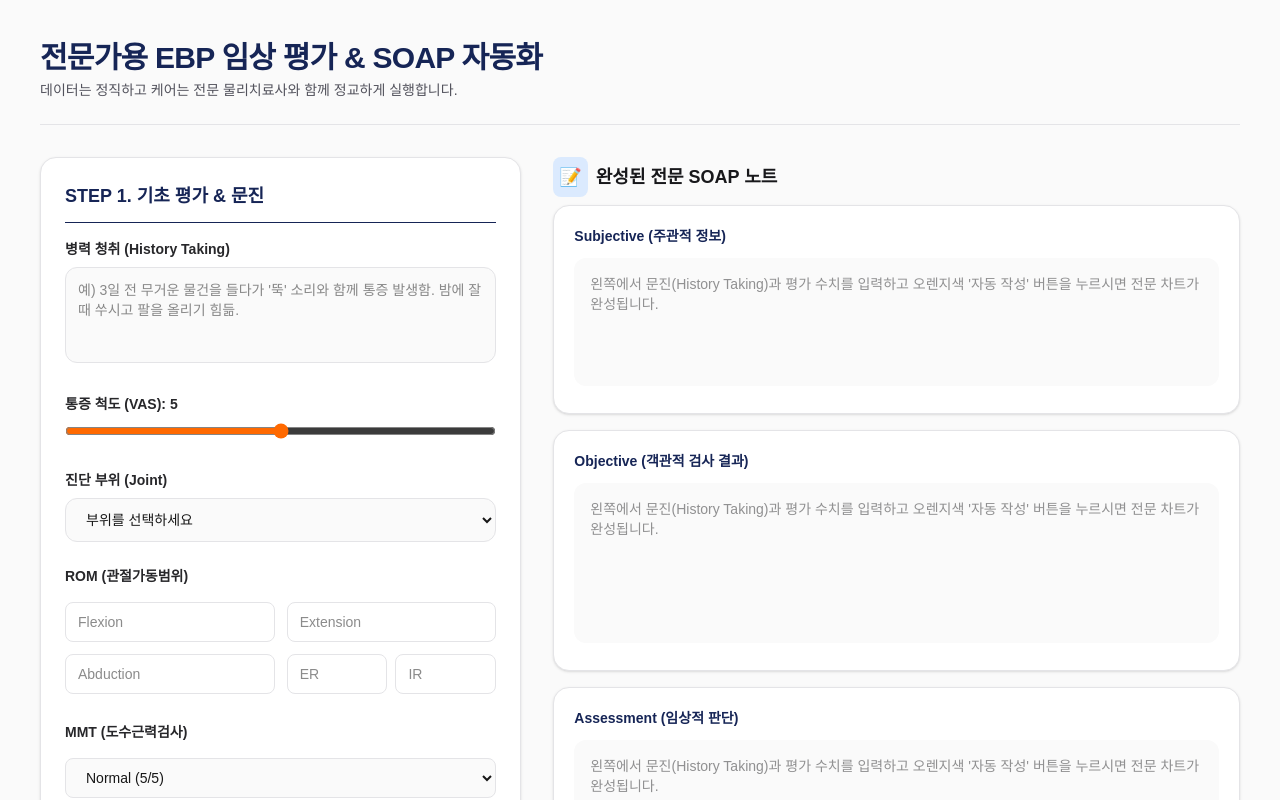
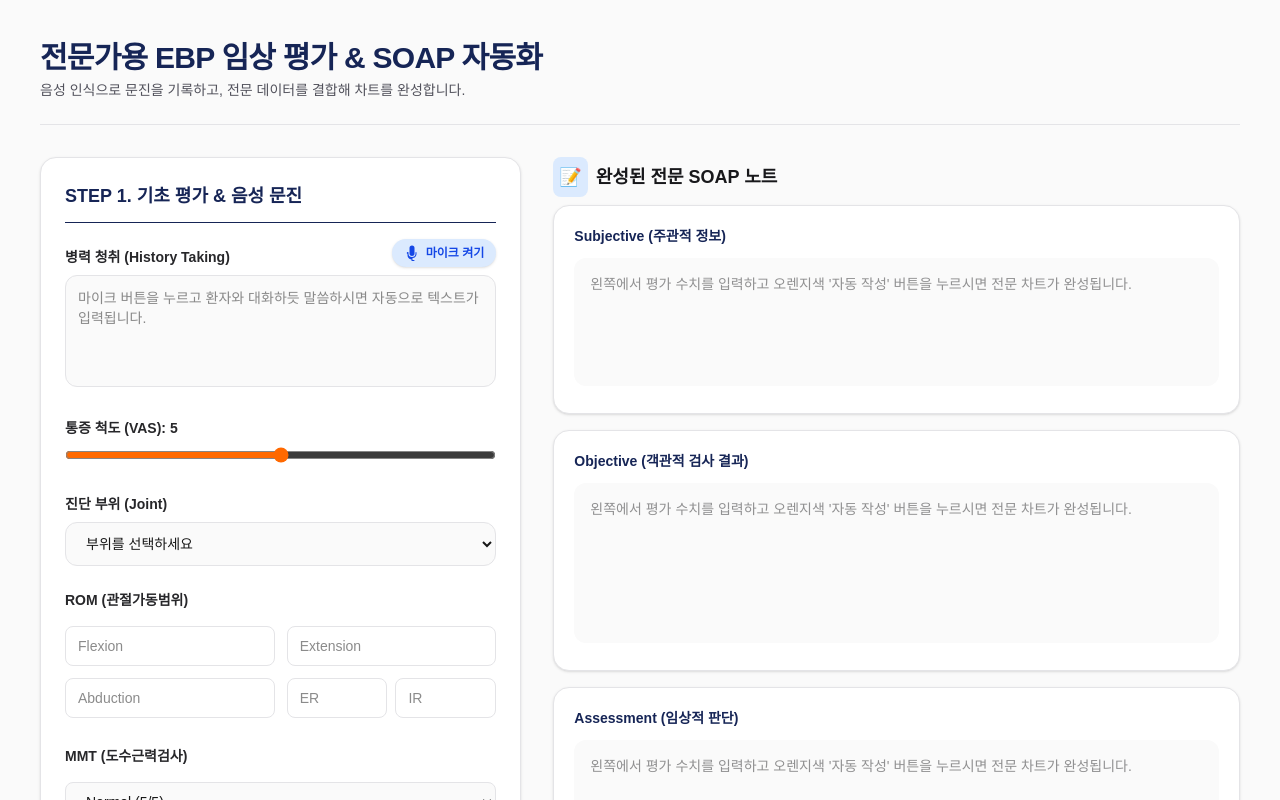
Before and after one commit to BornBone-100/rephyt-mvp, a Next.js app: page /dashboard/soap/new in a window 1280 px wide. Shown: the top 800 px of the page. Built offline with nearby package versions, Linux system fonts and the light colour scheme.

Commit message:
Add Voice STT for History Taking
Made-with: Cursor

```diff
--- a/src/app/(dashboard)/dashboard/soap/new/page.tsx
+++ b/src/app/(dashboard)/dashboard/soap/new/page.tsx
@@ -1,9 +1,8 @@
 "use client";
 
-import { useState } from "react";
+import { useState, useEffect, useRef } from "react";
 import Link from "next/link";
 
-// 📚 전문가용 EBP(근거중심) 특수검사 데이터베이스
 const ebpDatabase = {
   cervical: [
     { id: "spurling", name: "Spurling's Test", paper: "Spurling & Scoville (1944)", purpose: "경추 신경근병증" },
@@ -26,12 +25,14 @@ const ebpDatabase = {
   ]
 };
 
-export default function AdvancedSoapPage() {
+export default function AdvancedSoapVoicePage() {
   const [selectedJoint, setSelectedJoint] = useState<keyof typeof ebpDatabase | "">("");
   const [painScale, setPainScale] = useState<string>("5");
+  const [historyTaking, setHistoryTaking] = useState("");
 
-  // 🚨 [핵심 추가] 병력 청취(History Taking) 상태 관리
-  const [historyTaking, setHistoryTaking] = useState("");
+  // 🎙️ [핵심 추가] 음성 인식 상태 관리
+  const [isListening, setIsListening] = useState(false);
+  const recognitionRef = useRef<any>(null);
 
   const [romData, setRomData] = useState({ flexion: "", extension: "", abd: "", extRot: "", intRot: "" });
   const [mmtData, setMmtData] = useState({ mainMuscle: "Normal (5/5)" });
@@ -39,6 +40,56 @@ export default function AdvancedSoapPage() {
 
   const [isGenerating, setIsGenerating] = useState(false);
   const [soapData, setSoapData] = useState({ subjective: "", objective: "", assessment: "", plan: "" });
+
+  // 🎙️ 음성 인식 초기 세팅 (화면이 켜질 때 브라우저 기능 불러오기)
+  useEffect(() => {
+    if (typeof window !== "undefined") {
+      const SpeechRecognition = (window as any).SpeechRecognition || (window as any).webkitSpeechRecognition;
+      if (SpeechRecognition) {
+        const recognition = new SpeechRecognition();
+        recognition.continuous = true; // 계속 듣기
+        recognition.interimResults = true; // 말하는 도중에도 글씨 보여주기
+        recognition.lang = "ko-KR"; // 한국어 설정
+
+        recognition.onresult = (event: any) => {
+          let currentTranscript = "";
+          for (let i = event.resultIndex; i < event.results.length; i++) {
+            currentTranscript += event.results[i][0].transcript;
+          }
+          // 말하는 내용을 실시간으로 입력창에 텍스트로 반영
+          setHistoryTaking(prev => prev + currentTranscript);
+        };
+
+        recognition.onerror = (event: any) => {
+          console.error("음성 인식 오류:", event.error);
+          setIsListening(false);
+        };
+
+        recognition.onend = () => {
+          setIsListening(false);
+        };
+
+        recognitionRef.current = recognition;
+      }
+    }
+  }, []);
+
+  // 🎙️ 마이크 켜고 끄기 버튼 핸들러
+  const toggleListening = () => {
+    if (isListening) {
+      recognitionRef.current?.stop();
+      setIsListening(false);
+    } else {
+      if (recognitionRef.current) {
+        // 기존 텍스트에 이어서 작성하도록 띄어쓰기 추가
+        setHistoryTaking(prev => prev ? prev + " " : "");
+        recognitionRef.current.start();
+        setIsListening(true);
+      } else {
+        alert("현재 사용 중인 브라우저에서는 음성 인식을 지원하지 않습니다. 크롬(Chrome)이나 사파리(Safari) 최신 버전을 이용해 주세요.");
+      }
+    }
+  };
 
   const handleTestToggle = (testId: string, result: string) => {
     setSpecialTests(prev => ({ ...prev, [testId]: prev[testId] === result ? "" : result }));
@@ -48,23 +99,14 @@ export default function AdvancedSoapPage() {
     setRomData(prev => ({ ...prev, [e.target.name]: e.target.value }));
   };
 
-  // 🪄 [핵심] History Taking을 포함한 자동 변환 로직
   const generateSoapNotes = () => {
     setIsGenerating(true);
 
     setTimeout(() => {
-      // 1. Subjective (주관적 정보 - History Taking 반영)
-      let subjText = `[주호소 및 병력 청취 (History Taking)]\n`;
-      if (historyTaking.trim() !== "") {
-        subjText += `환자 진술: "${historyTaking}"\n`;
-      } else {
-        subjText += `환자 진술: "해당 관절 부위의 통증 및 불편감 호소"\n`;
-      }
-      subjText += `\n[통증 양상]\n`;
-      subjText += `- 통증 척도: VAS ${painScale} / 10\n`;
-      subjText += `- 진단 부위: ${selectedJoint ? selectedJoint.toUpperCase() : "미지정"}`;
+      let subjText = `[주호소 및 문진 - 환자 진술]\n`;
+      subjText += historyTaking.trim() !== "" ? `"${historyTaking}"\n` : `"특별한 진술 없음"\n`;
+      subjText += `\n[통증 양상]\n- 통증 척도: VAS ${painScale} / 10\n- 진단 부위: ${selectedJoint ? selectedJoint.toUpperCase() : "미지정"}`;
 
-      // 2. Objective (객관적 데이터 정리)
       let objText = `[ROM - 관절가동범위]\n`;
       if(romData.flexion) objText += `- Flexion: ${romData.flexion}°\n`;
       if(romData.extension) objText += `- Extension: ${romData.extension}°\n`;
@@ -89,29 +131,21 @@ export default function AdvancedSoapPage() {
         });
       }
 
-      // 3. Assessment (임상적 추론)
       let assetText = `병력 청취 및 주관적 통증(VAS ${painScale}/10)을 종합할 때, ${selectedJoint.toUpperCase()} 부위의 기능적 제한이 확인됨.\n`;
       if (positiveTests.length > 0) {
         assetText += `이학적 검사 결과, ${positiveTests.join(', ')} 에서 양성 반응(+)이 관찰됨. `;
-        assetText += `이는 [${relatedPurposes.filter((v, i, a) => a.indexOf(v) === i).join(', ')}] 의 병변을 강력히 시사함. `;
-        assetText += `현재 ROM 제한 및 MMT(${mmtData.mainMuscle}) 소견을 바탕으로 즉각적인 통증 제어 및 가동성 회복 재활이 요구됨.`;
+        assetText += `이는 [${relatedPurposes.filter((v, i, a) => a.indexOf(v) === i).join(', ')}] 의 병변을 시사함. `;
+        assetText += `현재 ROM 제한 및 MMT(${mmtData.mainMuscle}) 소견을 바탕으로 보존적 물리치료 및 가동성 회복 재활이 요구됨.`;
       } else {
-        assetText += `특수 검사상 특이 양성 징후는 관찰되지 않으나, 환자가 호소하는 병력과 임상적 증상을 고려하여 연부조직의 과긴장 또는 미세 손상이 의심됨.`;
+        assetText += `환자가 호소하는 병력과 임상적 증상을 고려하여 연부조직의 과긴장 또는 미세 손상이 의심됨.`;
       }
 
-      // 4. Plan (치료 계획)
-      let planText = `- 1단계 (통증 제어): 통증(VAS ${painScale}) 완화를 위한 물리적 인자 치료 적용\n`;
-      planText += `- 2단계 (가동성 회복): Joint Mobilization 및 연부조직 이완술(MFR) 적용\n`;
-      planText += `- 3단계 (기능 증진): 근력(${mmtData.mainMuscle}) 강화를 위한 능동-보조 및 저항 운동 교육\n`;
-      planText += `- 환자 교육: 일상생활 자세 교정 및 자가 운동 프로그램(HEP) 처방`;
+      let planText = `- 1단계: 통증(VAS ${painScale}) 완화를 위한 한랭치료 및 전기치료 적용\n`;
+      planText += `- 2단계: Joint Mobilization 적용으로 ROM 증진 도모\n`;
+      planText += `- 3단계: 근력 강화를 위한 저항 운동(PRE) 지도\n`;
+      planText += `- 환자 교육: 일상생활 주의사항 및 HEP 안내`;
 
-      setSoapData({
-        subjective: subjText,
-        objective: objText,
-        assessment: assetText,
-        plan: planText
-      });
-
+      setSoapData({ subjective: subjText, objective: objText, assessment: assetText, plan: planText });
       setIsGenerating(false);
     }, 1000);
   };
@@ -120,24 +154,42 @@ export default function AdvancedSoapPage() {
     <div className="min-h-screen bg-zinc-50 p-6 md:p-10 pb-24">
       <div className="mb-8 border-b border-zinc-200 pb-6">
         <h1 className="text-3xl font-bold tracking-tight text-blue-950">전문가용 EBP 임상 평가 & SOAP 자동화</h1>
-        <p className="mt-1 text-sm text-zinc-600">데이터는 정직하고 케어는 전문 물리치료사와 함께 정교하게 실행합니다.</p>
+        <p className="mt-1 text-sm text-zinc-600">음성 인식으로 문진을 기록하고, 전문 데이터를 결합해 차트를 완성합니다.</p>
       </div>
 
       <div className="grid lg:grid-cols-12 gap-8">
 
-        {/* 🟡 왼쪽: 하이엔드 임상 평가 입력 패널 */}
         <div className="lg:col-span-5 space-y-6">
           <div className="bg-white rounded-2xl border border-zinc-200 p-6 shadow-sm">
-            <h2 className="text-lg font-bold text-blue-950 mb-4 border-b pb-3">STEP 1. 기초 평가 & 문진</h2>
+            <h2 className="text-lg font-bold text-blue-950 mb-4 border-b pb-3 flex items-center gap-2">
+              STEP 1. 기초 평가 & 음성 문진
+            </h2>
 
-            {/* 🚨 새로 추가된 병력 청취 (History Taking) 입력칸 */}
+            {/* 🎙️ 마이크 버튼이 포함된 병력 청취 (History Taking) 영역 */}
             <div className="mb-6">
-              <label className="block text-sm font-semibold text-zinc-800 mb-2">병력 청취 (History Taking)</label>
+              <div className="flex justify-between items-end mb-2">
+                <label className="block text-sm font-semibold text-zinc-800">병력 청취 (History Taking)</label>
+                <button
+                  onClick={toggleListening}
+                  className={`flex items-center gap-1.5 px-3 py-1.5 rounded-full text-xs font-bold transition-colors shadow-sm ${isListening ? 'bg-red-100 text-red-600 animate-pulse' : 'bg-blue-100 text-blue-700 hover:bg-blue-200'}`}
+                >
+                  {isListening ? (
+                    <>
+                      <div className="w-2 h-2 rounded-full bg-red-600"></div> 녹음 중... (한 번 더 누르면 종료)
+                    </>
+                  ) : (
+                    <>
+                      <svg xmlns="http://www.w3.org/2000/svg" viewBox="0 0 24 24" fill="currentColor" className="w-4 h-4"><path d="M8.25 4.5a3.75 3.75 0 1 1 7.5 0v8.25a3.75 3.75 0 1 1-7.5 0V4.5Z" /><path d="M6 10.5a.75.75 0 0 1 .75.75v1.5a5.25 5.25 0 1 0 10.5 0v-1.5a.75.75 0 0 1 1.5 0v1.5a6.751 6.751 0 0 1-6 6.854v2.896h2.25a.75.75 0 0 1 0 1.5H12a.75.75 0 0 1-.75-.75v-1.5a6.751 6.751 0 0 1-6-6.854v-1.5A.75.75 0 0 1 6 10.5Z" /></svg>
+                      마이크 켜기
+                    </>
+                  )}
+                </button>
+              </div>
               <textarea
                 value={historyTaking}
                 onChange={(e) => setHistoryTaking(e.target.value)}
-                placeholder="예) 3일 전 무거운 물건을 들다가 '뚝' 소리와 함께 통증 발생함. 밤에 잘 때 쑤시고 팔을 올리기 힘듦."
-                className="w-full h-24 rounded-xl border border-zinc-200 p-3 text-sm focus:ring-blue-100 resize-none bg-zinc-50"
+                placeholder="마이크 버튼을 누르고 환자와 대화하듯 말씀하시면 자동으로 텍스트가 입력됩니다."
+                className={`w-full h-28 rounded-xl border p-3 text-sm focus:outline-none resize-none transition-colors ${isListening ? 'border-red-300 bg-red-50/30 ring-2 ring-red-100' : 'border-zinc-200 bg-zinc-50 focus:border-blue-300'}`}
               />
             </div>
 
@@ -172,10 +224,10 @@ export default function AdvancedSoapPage() {
               <label className="block text-sm font-semibold text-zinc-800 pt-3">MMT (도수근력검사)</label>
               <select className="w-full h-10 rounded-lg border border-zinc-200 px-4 text-sm bg-zinc-50" value={mmtData.mainMuscle} onChange={(e) => setMmtData({mainMuscle: e.target.value})}>
                 <option>Normal (5/5)</option>
-                <option>Good (4/5) - 저항에 다소 밀림</option>
-                <option>Fair (3/5) - 중력 이겨냄</option>
-                <option>Poor (2/5) - 중력 제거 시 움직임</option>
-                <option>Trace (1/5) - 근수축만 촉지</option>
+                <option>Good (4/5)</option>
+                <option>Fair (3/5)</option>
+                <option>Poor (2/5)</option>
+                <option>Trace (1/5)</option>
               </select>
             </div>
           </div>
@@ -198,11 +250,10 @@ export default function AdvancedSoapPage() {
           )}
 
           <button onClick={generateSoapNotes} disabled={!selectedJoint || isGenerating} className={`w-full flex h-14 items-center justify-center gap-2 rounded-xl text-base font-bold text-white shadow-lg transition ${!selectedJoint ? 'bg-zinc-300' : 'bg-orange-500 hover:bg-orange-600'}`}>
-            {isGenerating ? "문진 및 임상 추론 분석 중..." : "EBP 데이터 기반 SOAP 자동 작성"}
+            {isGenerating ? "문진 및 임상 데이터 분석 중..." : "음성+EBP 데이터 기반 차트 자동 작성"}
           </button>
         </div>
 
-        {/* 🔵 오른쪽: 완성된 SOAP 차트 결과 */}
         <div className="lg:col-span-7 space-y-4">
           <h2 className="text-lg font-bold text-zinc-900 mb-2 flex items-center gap-2">
             <span className="bg-blue-100 text-blue-800 p-1.5 rounded-lg">📝</span>
@@ -220,7 +271,7 @@ export default function AdvancedSoapPage() {
               <textarea
                 value={soapData[section.key as keyof typeof soapData]}
                 onChange={(e) => setSoapData({...soapData, [section.key]: e.target.value})}
-                placeholder="왼쪽에서 문진(History Taking)과 평가 수치를 입력하고 오렌지색 '자동 작성' 버튼을 누르시면 전문 차트가 완성됩니다."
+                placeholder="왼쪽에서 평가 수치를 입력하고 오렌지색 '자동 작성' 버튼을 누르시면 전문 차트가 완성됩니다."
                 className={`w-full rounded-xl border-none bg-zinc-50 p-4 text-sm text-zinc-800 resize-none focus:ring-2 focus:ring-blue-100 ${section.h}`}
               />
             </div>
```
